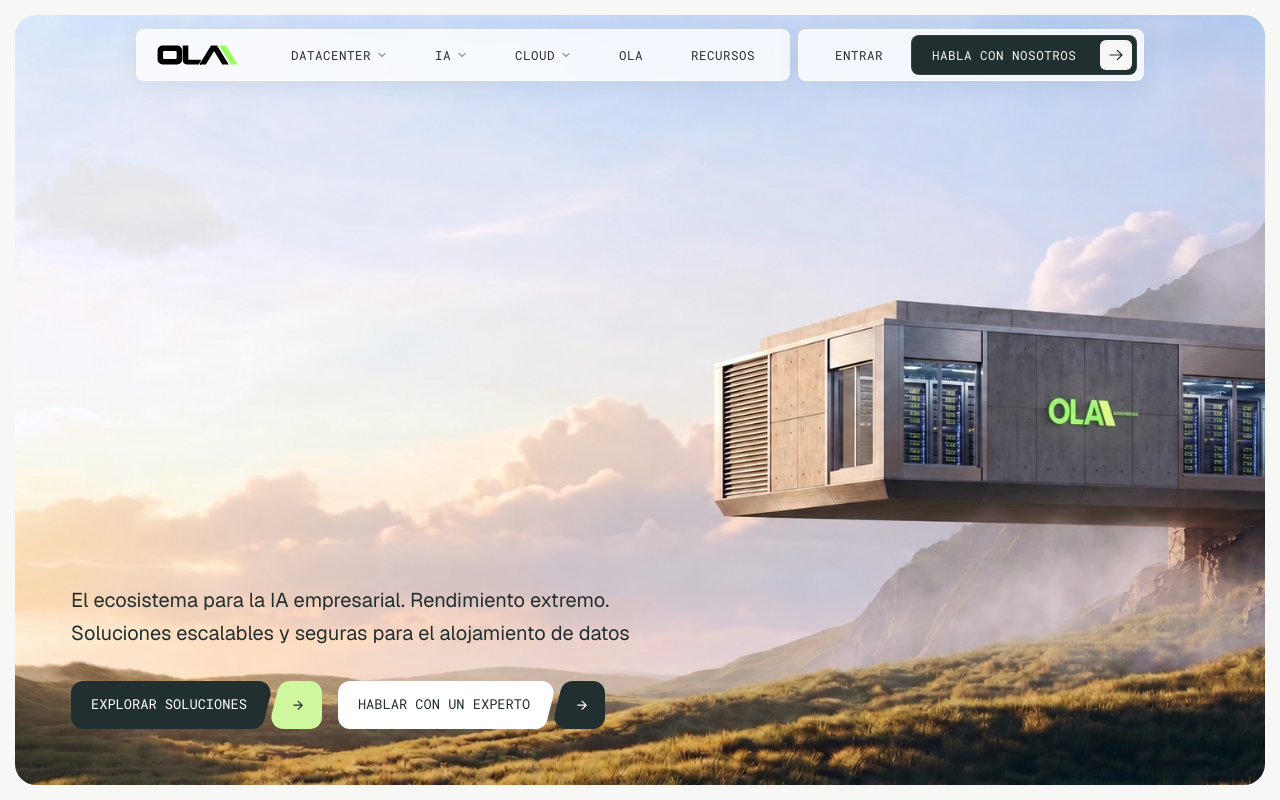
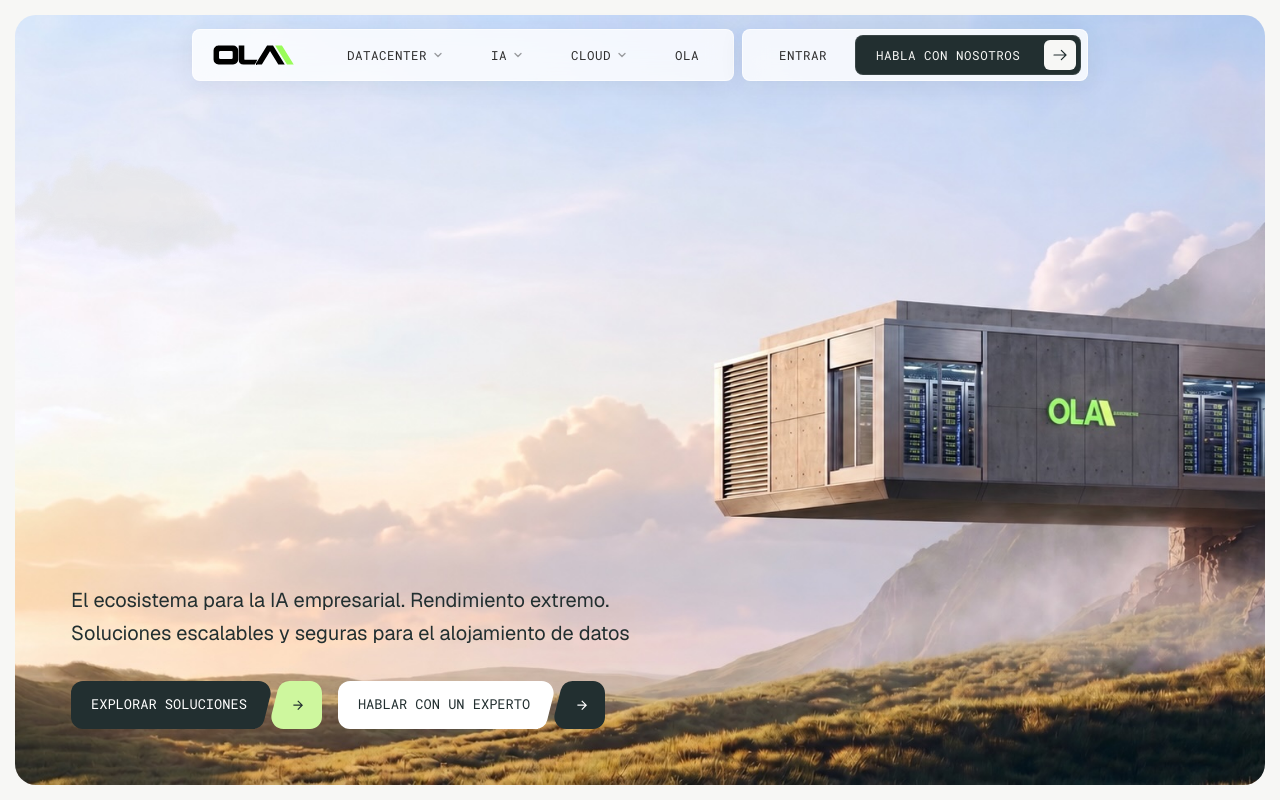
Before and after one commit to cloudindev/oladatacenter, a Next.js app: page / in a window 1280 px wide. Shown: the top 800 px of the page. Built offline with nearby package versions, Linux system fonts and the light colour scheme; a web font is replaced by a local one.

Commit message:
feat(header): remove Recursos from navbar

```diff
--- a/src/components/layout/Header.tsx
+++ b/src/components/layout/Header.tsx
@@ -205,7 +205,6 @@
               {navItem("products", t("AI", "IA"))}
               {navItem("solutions", t("Cloud", "Cloud"))}
               {bareLink("/company/about", t("OLA", "OLA"))}
-              {bareLink("/resources", t("Resources", "Recursos"))}
             </div>
           </nav>
 
```
